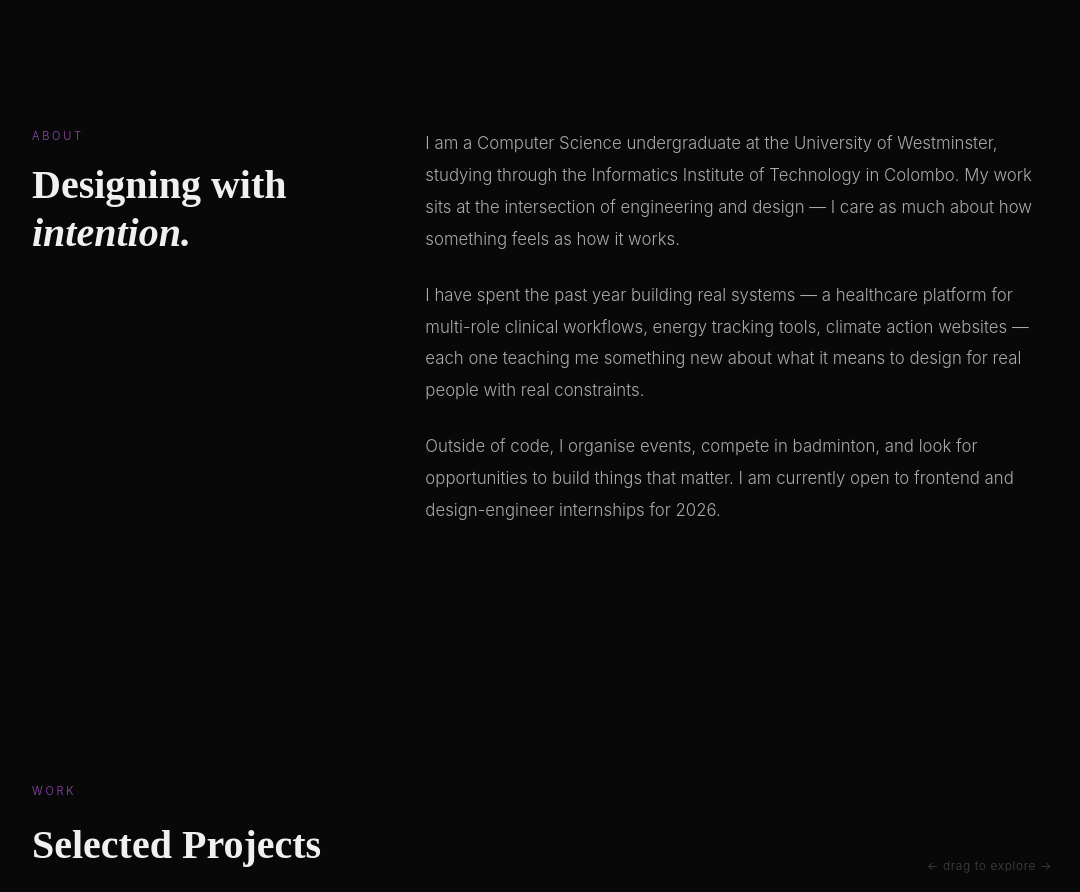
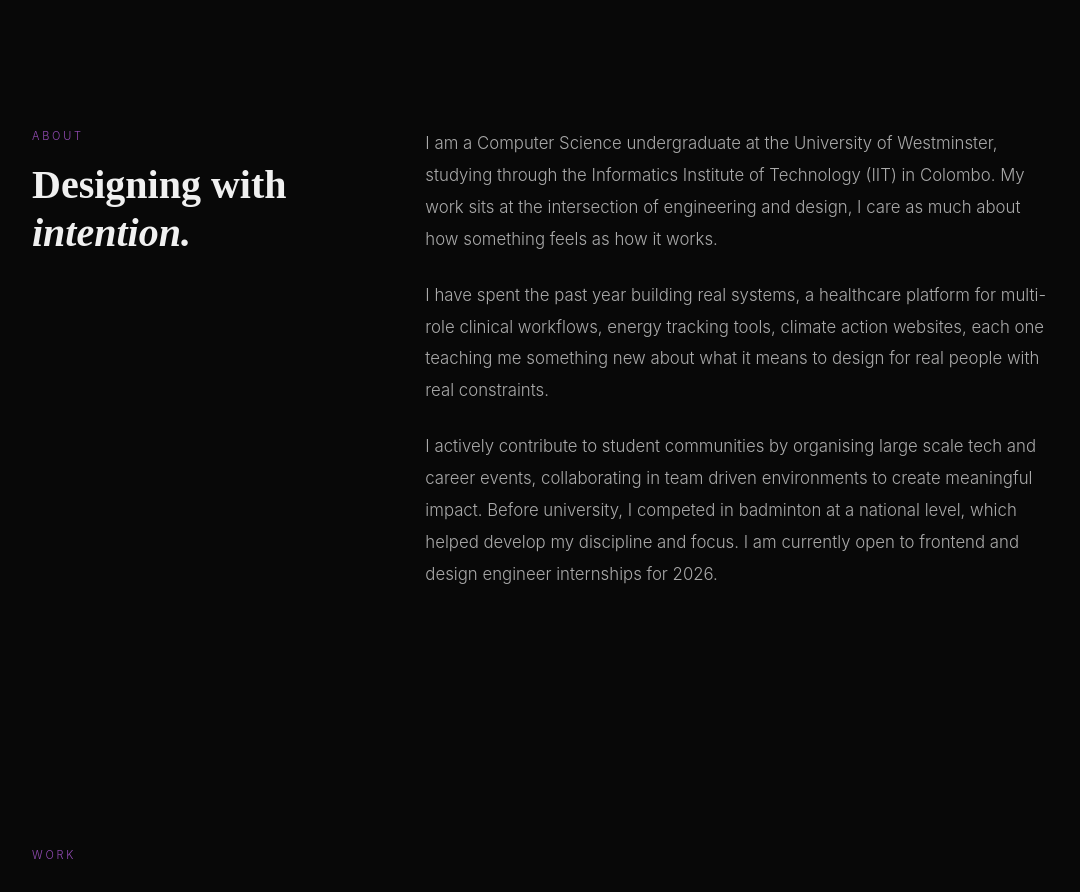
Before and after one commit to NadithiMoonasingha/My_Portfolio, a Next.js app: page / in a window 1280 px wide. Shown: the part 800-1692 px from the top of the page, without its empty margins (98-1178 px from the left). Built offline with nearby package versions, Linux system fonts and the light colour scheme.

Commit message:
Modified the About section content

```diff
--- a/src/components/About.tsx
+++ b/src/components/About.tsx
@@ -19,13 +19,13 @@ export default function About() {
         </div>
         <div style={{ display: "flex", flexDirection: "column", gap: "1.5rem" }}>
           <p style={{ fontSize: "1.05rem", color: "#aaa", lineHeight: 1.9, fontWeight: 300 }}>
-            I am a Computer Science undergraduate at the University of Westminster, studying through the Informatics Institute of Technology in Colombo. My work sits at the intersection of engineering and design — I care as much about how something feels as how it works.
+            I am a Computer Science undergraduate at the University of Westminster, studying through the Informatics Institute of Technology (IIT) in Colombo. My work sits at the intersection of engineering and design, I care as much about how something feels as how it works.
           </p>
           <p style={{ fontSize: "1.05rem", color: "#aaa", lineHeight: 1.9, fontWeight: 300 }}>
-            I have spent the past year building real systems — a healthcare platform for multi-role clinical workflows, energy tracking tools, climate action websites — each one teaching me something new about what it means to design for real people with real constraints.
+            I have spent the past year building real systems, a healthcare platform for multi-role clinical workflows, energy tracking tools, climate action websites, each one teaching me something new about what it means to design for real people with real constraints.
           </p>
           <p style={{ fontSize: "1.05rem", color: "#aaa", lineHeight: 1.9, fontWeight: 300 }}>
-            Outside of code, I organise events, compete in badminton, and look for opportunities to build things that matter. I am currently open to frontend and design-engineer internships for 2026.
+          I actively contribute to student communities by organising large scale tech and career events, collaborating in team driven environments to create meaningful impact. Before university, I competed in badminton at a national level, which helped develop my discipline and focus. I am currently open to frontend and design engineer internships for 2026.
           </p>
         </div>
       </motion.div>
```
